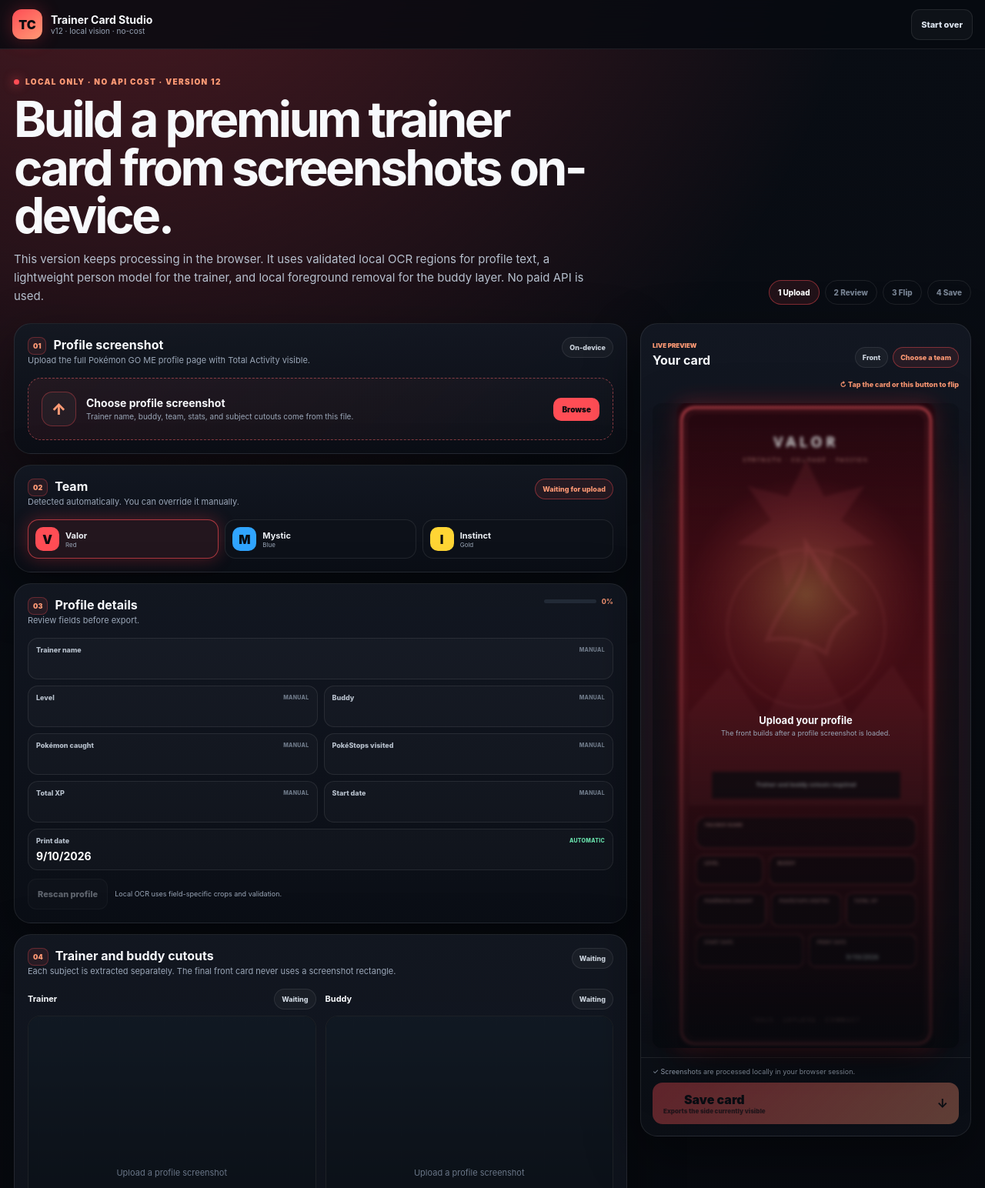
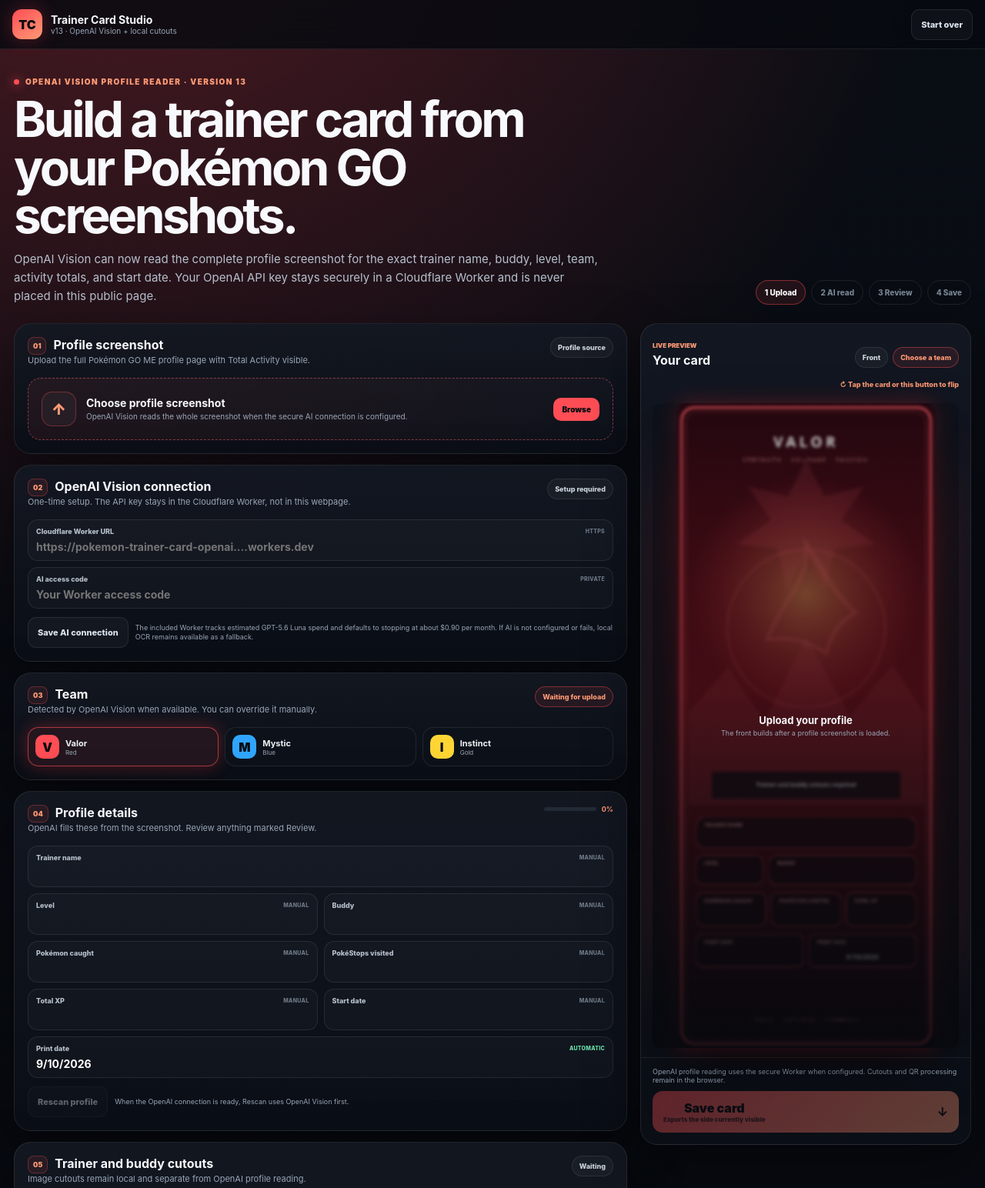
Before and after one commit to rgarn023/Pok-mon-Trainer-Card, a plain HTML site: page index.html in a window 1280 px wide. Shown: the top 1544 px of the page at 77% size. Drawn offline with nearby package versions, Linux system fonts and the light colour scheme.

Commit message:
v13: make OpenAI Vision the primary profile reader

```diff
--- a/index.html
+++ b/index.html
@@ -4,33 +4,33 @@
   <meta charset="utf-8">
   <meta name="viewport" content="width=device-width,initial-scale=1,viewport-fit=cover">
   <meta name="theme-color" content="#090c13">
-  <title>Trainer Card Studio v12</title>
+  <title>Trainer Card Studio v13</title>
   <link rel="manifest" href="manifest.webmanifest">
-  <link rel="stylesheet" href="styles.css?v=12">
+  <link rel="stylesheet" href="styles.css?v=13">
 </head>
 <body data-team="neutral">
   <header class="topbar">
-    <div class="brand"><span class="brandmark">TC</span><span><b>Trainer Card Studio</b><small>v12 · local vision · no-cost</small></span></div>
+    <div class="brand"><span class="brandmark">TC</span><span><b>Trainer Card Studio</b><small>v13 · OpenAI Vision + local cutouts</small></span></div>
     <button id="resetBtn" class="ghost" type="button">Start over</button>
   </header>
   <main class="app">
     <section class="hero">
       <div>
-        <div class="eyebrow"><i></i> LOCAL ONLY · NO API COST · VERSION 12</div>
-        <h1>Build a premium trainer card from screenshots on-device.</h1>
-        <p>This version keeps processing in the browser. It uses validated local OCR regions for profile text, a lightweight person model for the trainer, and local foreground removal for the buddy layer. No paid API is used.</p>
+        <div class="eyebrow"><i></i> OPENAI VISION PROFILE READER · VERSION 13</div>
+        <h1>Build a trainer card from your Pokémon GO screenshots.</h1>
+        <p>OpenAI Vision can now read the complete profile screenshot for the exact trainer name, buddy, level, team, activity totals, and start date. Your OpenAI API key stays securely in a Cloudflare Worker and is never placed in this public page.</p>
       </div>
-      <div class="steps"><span class="active">1 Upload</span><span>2 Review</span><span>3 Flip</span><span>4 Save</span></div>
+      <div class="steps"><span class="active">1 Upload</span><span>2 AI read</span><span>3 Review</span><span>4 Save</span></div>
     </section>
 
     <div class="layout">
       <div class="leftcol">
         <section class="panel">
-          <div class="panelhead"><div><span class="num">01</span><h2>Profile screenshot</h2><p>Upload the full Pokémon GO ME profile page with Total Activity visible.</p></div><span class="chip">On-device</span></div>
+          <div class="panelhead"><div><span class="num">01</span><h2>Profile screenshot</h2><p>Upload the full Pokémon GO ME profile page with Total Activity visible.</p></div><span class="chip">Profile source</span></div>
           <label class="dropzone">
             <input id="profileInput" type="file" accept="image/png,image/jpeg,image/webp">
             <span class="uploadIcon">↑</span>
-            <span class="dropcopy"><b>Choose profile screenshot</b><small>Trainer name, buddy, team, stats, and subject cutouts come from this file.</small></span>
+            <span class="dropcopy"><b>Choose profile screenshot</b><small>OpenAI Vision reads the whole screenshot when the secure AI connection is configured.</small></span>
             <span class="browse">Browse</span>
           </label>
           <div id="sourceCard" class="sourceCard hidden"><img id="thumb" alt="profile"><div><b id="sourceName"></b><small id="sourceMeta"></small></div><button id="replaceBtn" class="linkbtn" type="button">Replace</button></div>
@@ -38,7 +38,16 @@
         </section>
 
         <section class="panel">
-          <div class="panelhead"><div><span class="num">02</span><h2>Team</h2><p>Detected automatically. You can override it manually.</p></div><span id="teamStatus" class="chip accent">Waiting for upload</span></div>
+          <div class="panelhead"><div><span class="num">02</span><h2>OpenAI Vision connection</h2><p>One-time setup. The API key stays in the Cloudflare Worker, not in this webpage.</p></div><span id="aiStatus" class="chip">Setup required</span></div>
+          <div class="formgrid">
+            <label class="field wide"><span>Cloudflare Worker URL <em>HTTPS</em></span><input id="aiEndpoint" autocomplete="off" inputmode="url" placeholder="https://pokemon-trainer-card-openai....workers.dev"></label>
+            <label class="field wide"><span>AI access code <em>Private</em></span><input id="aiAccessCode" type="password" autocomplete="off" placeholder="Your Worker access code"></label>
+          </div>
+          <div class="row"><button id="saveAIConfigBtn" class="secondary" type="button">Save AI connection</button><small>The included Worker tracks estimated GPT-5.6 Luna spend and defaults to stopping at about $0.90 per month. If AI is not configured or fails, local OCR remains available as a fallback.</small></div>
+        </section>
+
+        <section class="panel">
+          <div class="panelhead"><div><span class="num">03</span><h2>Team</h2><p>Detected by OpenAI Vision when available. You can override it manually.</p></div><span id="teamStatus" class="chip accent">Waiting for upload</span></div>
           <div class="teams">
             <button class="team" data-team="valor" type="button"><span class="crest">V</span><span><b>Valor</b><small>Red</small></span></button>
             <button class="team" data-team="mystic" type="button"><span class="crest">M</span><span><b>Mystic</b><small>Blue</small></span></button>
@@ -47,7 +56,7 @@
         </section>
 
         <section class="panel">
-          <div class="panelhead"><div><span class="num">03</span><h2>Profile details</h2><p>Review fields before export.</p></div><div class="quality"><span><i id="qualityBar"></i></span><b id="qualityText">0%</b></div></div>
+          <div class="panelhead"><div><span class="num">04</span><h2>Profile details</h2><p>OpenAI fills these from the screenshot. Review anything marked Review.</p></div><div class="quality"><span><i id="qualityBar"></i></span><b id="qualityText">0%</b></div></div>
           <div class="formgrid">
             <label class="field wide"><span>Trainer name <em id="trainerNameState">Manual</em></span><input id="trainerName"></label>
             <label class="field"><span>Level <em id="levelState">Manual</em></span><input id="level" inputmode="numeric"></label>
@@ -58,11 +67,11 @@
             <label class="field"><span>Start date <em id="startDateState">Manual</em></span><input id="startDate"></label>
             <label class="field wide"><span>Print date <em class="ok">Automatic</em></span><input id="printDate"></label>
           </div>
-          <div class="row"><button id="rescanBtn" class="secondary" type="button" disabled>Rescan profile</button><small>Local OCR uses field-specific crops and validation.</small></div>
+          <div class="row"><button id="rescanBtn" class="secondary" type="button" disabled>Rescan profile</button><small>When the OpenAI connection is ready, Rescan uses OpenAI Vision first.</small></div>
         </section>
 
         <section class="panel">
-          <div class="panelhead"><div><span class="num">04</span><h2>Trainer and buddy cutouts</h2><p>Each subject is extracted separately. The final front card never uses a screenshot rectangle.</p></div><span id="extractStatus" class="chip">Waiting</span></div>
+          <div class="panelhead"><div><span class="num">05</span><h2>Trainer and buddy cutouts</h2><p>Image cutouts remain local and separate from OpenAI profile reading.</p></div><span id="extractStatus" class="chip">Waiting</span></div>
           <div class="subjectGrid">
             <div>
               <div class="subjectHead"><b>Trainer</b><span id="trainerCutoutState" class="chip">Waiting</span></div>
@@ -85,11 +94,11 @@
               <div class="row compact"><button id="retryBuddyBtn" class="secondary" type="button" disabled>Retry buddy cutout</button></div>
             </div>
           </div>
-          <div class="row"><small id="extractHelp">If cutout fails, the front card will show a missing-subject notice instead of a raw screenshot crop.</small></div>
+          <div class="row"><small id="extractHelp">The final card never uses the raw screenshot rectangle as a cutout fallback.</small></div>
         </section>
 
         <section class="panel">
-          <div class="panelhead"><div><span class="num">05</span><h2>Trainer Code screenshot</h2><p>Upload the Trainer Code screen for the back side.</p></div><span id="codeScanStatus" class="chip">Waiting</span></div>
+          <div class="panelhead"><div><span class="num">06</span><h2>Trainer Code screenshot</h2><p>Upload the Trainer Code screen for the back side.</p></div><span id="codeScanStatus" class="chip">Waiting</span></div>
           <label class="dropzone">
             <input id="trainerCodeInput" type="file" accept="image/png,image/jpeg,image/webp">
             <span class="uploadIcon">⌗</span>
@@ -118,7 +127,7 @@
           </div>
           <div id="cardEmpty" class="cardEmpty"><b>Upload your profile</b><small>The front builds after a profile screenshot is loaded.</small></div>
         </div>
-        <div class="previewActions"><p>✓ Screenshots are processed locally in your browser session.</p><button id="saveBtn" class="primary" type="button" disabled><span>Save card <small>Exports the side currently visible</small></span><b>↓</b></button></div>
+        <div class="previewActions"><p>OpenAI profile reading uses the secure Worker when configured. Cutouts and QR processing remain in the browser.</p><button id="saveBtn" class="primary" type="button" disabled><span>Save card <small>Exports the side currently visible</small></span><b>↓</b></button></div>
       </aside>
     </div>
   </main>
@@ -128,9 +137,10 @@
   <script src="https://cdn.jsdelivr.net/npm/jsqr@1.4.0/dist/jsQR.js"></script>
   <script src="https://cdn.jsdelivr.net/npm/@tensorflow/tfjs@4.22.0/dist/tf.min.js"></script>
   <script src="https://cdn.jsdelivr.net/npm/@tensorflow-models/body-pix@2.2.0/dist/body-pix.min.js"></script>
-  <script src="core.js?v=12"></script>
-  <script src="ai.js?v=12"></script>
-  <script src="scanner.js?v=12"></script>
-  <script src="app.js?v=12"></script>
+  <script src="core.js?v=13"></script>
+  <script src="ai.js?v=13"></script>
+  <script src="scanner.js?v=13"></script>
+  <script src="openai-client.js?v=13"></script>
+  <script src="app.js?v=13"></script>
 </body>
 </html>
```
